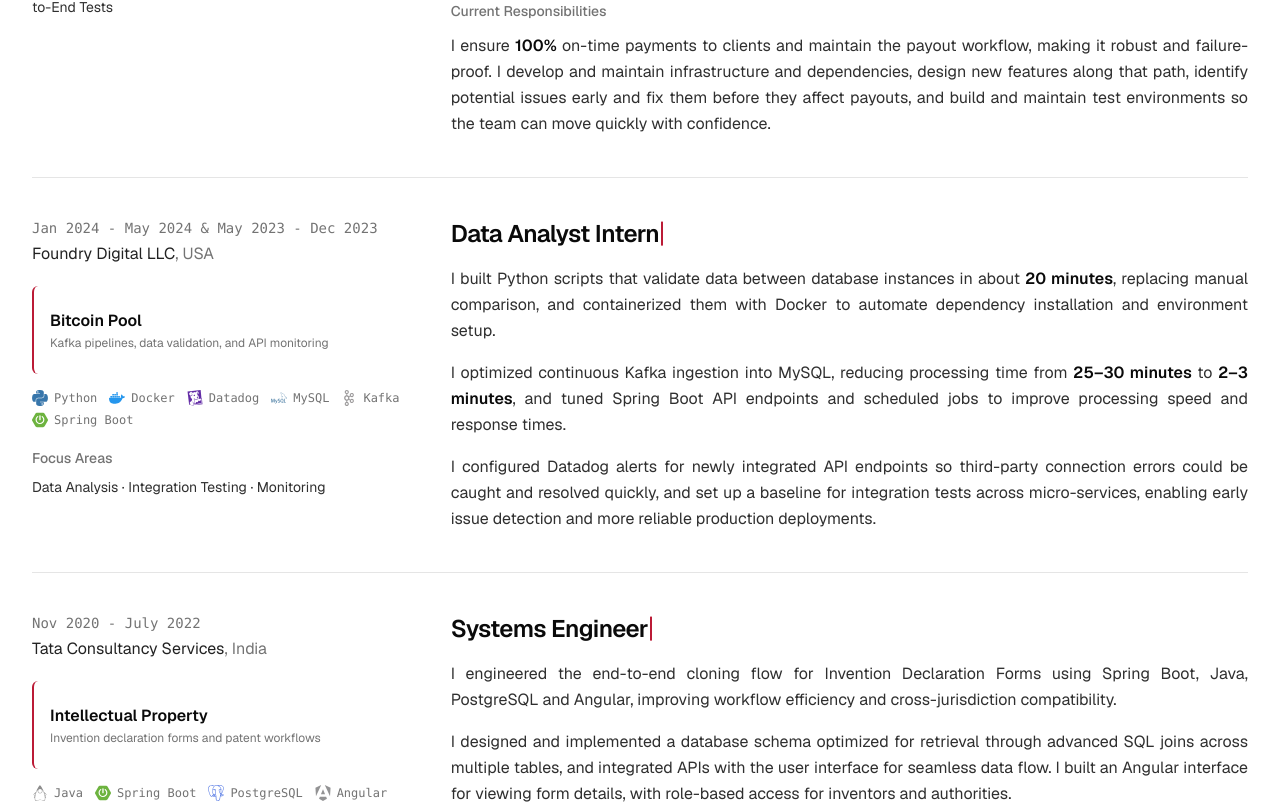
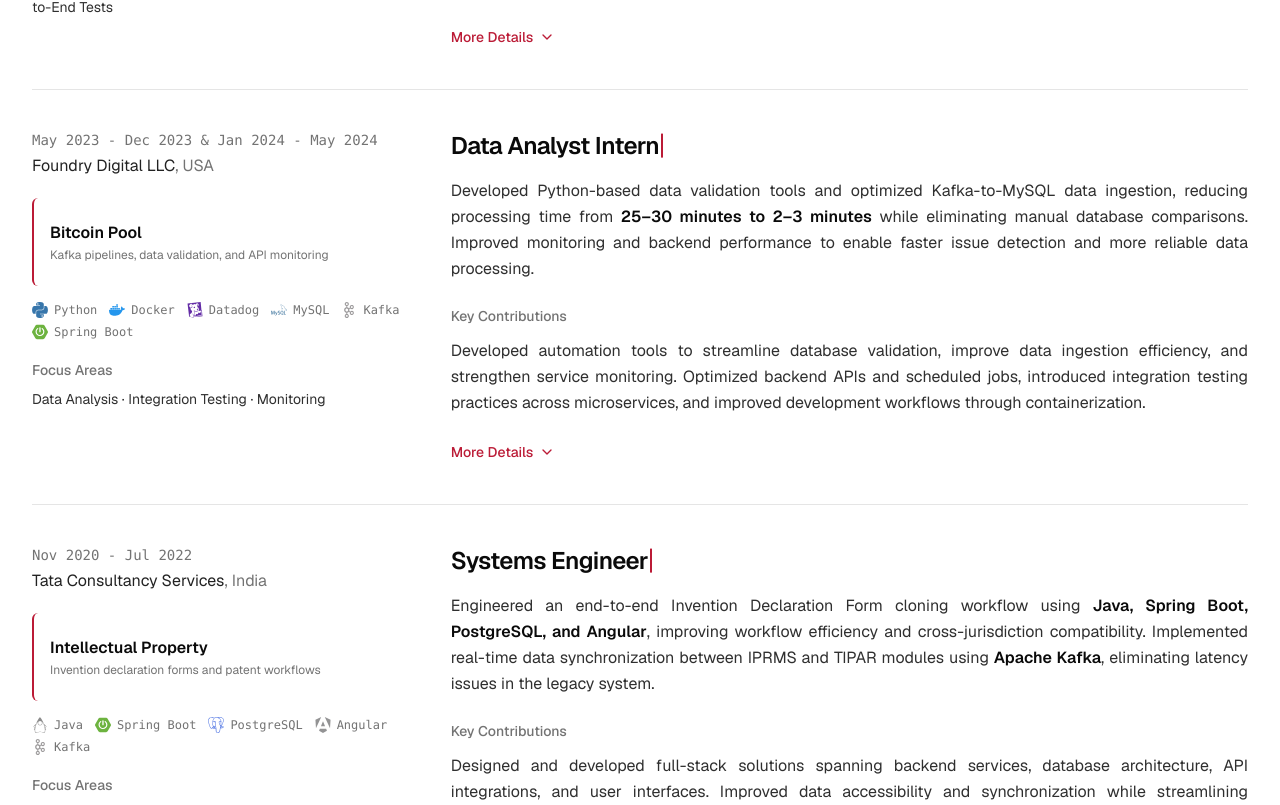
Before and after one commit to comkar893/comkar893.github.io, a Next.js app: page / in a window 1280 px wide. Shown: the part 1532-2337 px from the top of the page. Built offline with nearby package versions, Linux system fonts and the light colour scheme.

Commit message:
Keep Experience Details Focused

```diff
--- a/src/components/cv-item.tsx
+++ b/src/components/cv-item.tsx
@@ -23,7 +23,8 @@ const linkLabel: Record<CvItemProps['type'], string> = {
 };
 
 // Bolds measurable results (percentages, dollar amounts, minutes) so they stand out when scanning.
-const METRIC = /(\$\d[\d,]*|\d+%|\d+–\d+ minutes|\d+ minutes)/g;
+const METRIC =
+  /(100% on-time payments|Bitcoin and Zcash Mining Pools|Business Continuity Plan \(BCP\)|20% compared to the previous year|Java, Spring Boot, PostgreSQL, and Angular|Apache Kafka|\$\d[\d,]*|\d+%|25–30 minutes to 2–3 minutes|\d+–\d+ minutes|\d+ minutes)/g;
 function emphasize(text: string): ReactNode[] {
   return text.split(METRIC).map((part, i) =>
     i % 2 === 1 ? (
@@ -46,6 +47,7 @@ const CvItem: FC<CvItemProps> = ({ item, type }) => {
   const isList = Array.isArray(item.description) && item.description.length > 1;
   const [showCourses, setShowCourses] = useState(false);
   const [showFocus, setShowFocus] = useState(false);
+  const [showDetails, setShowDetails] = useState(false);
   const hasFocus = Boolean((item.tags && item.tags.length > 0) || (item.practices && item.practices.length > 0));
 
   return (
@@ -159,8 +161,45 @@ const CvItem: FC<CvItemProps> = ({ item, type }) => {
 
         {item.responsibilities && (
           <div className="mt-6">
-            <h4 className="text-sm font-medium text-muted-foreground">Current Responsibilities</h4>
+            <h4 className="text-sm font-medium text-muted-foreground">{item.responsibilitiesLabel ?? 'Current Responsibilities'}</h4>
             <p className="mt-3 text-justify leading-relaxed text-foreground/85">{emphasize(item.responsibilities)}</p>
+          </div>
+        )}
+
+        {item.details && (
+          <div className="mt-6">
+            <button
+              type="button"
+              onClick={() => setShowDetails(!showDetails)}
+              aria-expanded={showDetails}
+              aria-controls={`details-${item.id}`}
+              className="inline-flex items-center gap-1.5 rounded-sm text-sm font-medium text-accent underline-offset-4 hover:underline focus-visible:outline-none focus-visible:ring-2 focus-visible:ring-ring"
+            >
+              More Details
+              <ChevronDown className={cn('h-4 w-4 transition-transform duration-200', showDetails && 'rotate-180')} aria-hidden="true" />
+            </button>
+            {showDetails && (
+              <div id={`details-${item.id}`}>
+                {Array.isArray(item.details) ? (
+                  <ul className="mt-4 space-y-3">
+                    {item.details.map((line, index) => (
+                      <li
+                        key={index}
+                        className="relative pl-5 text-justify leading-relaxed text-foreground/85 before:absolute before:left-0 before:top-[0.75em] before:h-px before:w-2.5 before:bg-accent"
+                      >
+                        {emphasize(line)}
+                      </li>
+                    ))}
+                  </ul>
+                ) : (
+                  item.details.split('\n\n').map((paragraph, index) => (
+                    <p key={index} className="mt-4 text-justify leading-relaxed text-foreground/85">
+                      {emphasize(paragraph)}
+                    </p>
+                  ))
+                )}
+              </div>
+            )}
           </div>
         )}
 
--- a/src/components/sections/hero-about-section.tsx
+++ b/src/components/sections/hero-about-section.tsx
@@ -70,7 +70,7 @@ const HeroAboutSection: FC = () => {
             >
               Rochester Institute of Technology
             </a>{' '}
-            and am particularly interested in the finance and crypto domain, where reliable payment systems matter most.
+            and am particularly interested in fintech, where reliable payment systems matter most.
           </p>
 
           <div className="mt-10 flex flex-col gap-3 sm:flex-row">
--- a/src/data/cv.ts
+++ b/src/data/cv.ts
@@ -39,8 +39,10 @@ export interface CvEntry {
   logoAiHint?: string; // Optional: hint for AI image generation if logoUrl is a placeholder
   courses?: CourseDetail[]; // Optional: for education entries
   responsibilities?: string; // Optional: ongoing ownership, shown as one paragraph separate from achievements
+  responsibilitiesLabel?: string; // Optional: heading for the paragraph above. Defaults to "Current Responsibilities".
   domains?: { name: string; detail: string; icons?: SimpleIcon[] }[]; // Optional: areas of work shown as tiles on the left
   highlight?: string; // Optional: a key fact (such as GPA) shown as a tag under the title
+  details?: string | string[]; // Optional: "More Details" dropdown content. A string is paragraphs separated by a blank line; an array is a bullet list.
   typedTitle?: boolean; // Optional: type the title out on scroll, as a feature for the current role
   practices?: string[]; // Optional: methods and concepts, shown separately from tools
 }
@@ -86,9 +88,18 @@ export const experienceData: CvEntry[] = [
     subtitle: 'Foundry Digital LLC',
     period: 'May 2024 - Present',
     description:
-      'I contributed to the launch of the Zcash Mining Pool, focusing on payment workflows and supporting infrastructure, and built a configuration-driven blockchain explorer integration that reduced incidents caused by third-party explorer issues.\n\nI streamlined cryptocurrency payment workflows to achieve 100% on-time payments, cut stored procedure flush times by 50%, and reduced monthly cloud expenses by $20,000 through AWS resource optimization.\n\nI also automated provisioning and deployments for the Bitcoin Mining Pool, and deployed microservices on EKS to handle spikes in processing demand.',
+      'Contributed to the launch of the Zcash Mining Pool, focusing on cryptocurrency payment workflows and supporting infrastructure to ensure reliable payout operations. Improved payment reliability to 100% on-time payments while reducing monthly AWS expenses by $20,000 through resource optimization.',
     responsibilities:
-      'I ensure 100% on-time payments to clients and maintain the payout workflow, making it robust and failure-proof. I develop and maintain infrastructure and dependencies, design new features along that path, identify potential issues early and fix them before they affect payouts, and build and maintain test environments so the team can move quickly with confidence.',
+      'Own and maintain critical cryptocurrency payout workflows across both Bitcoin and Zcash Mining Pools, ensuring reliable and timely client payments. Develop and improve supporting infrastructure, build new payment capabilities, proactively identify and resolve potential production issues, and maintain test environments to enable confident and efficient feature delivery.',
+    details: [
+      'Designed and developed a configuration-driven blockchain explorer integration, decoupling third-party dependencies and reducing incidents caused by external explorer issues.',
+      'Tested and documented the Business Continuity Plan (BCP) for the Bitcoin Mining Pool, automating infrastructure provisioning with Terraform and application deployments through CI/CD pipelines, reducing execution time by 20% compared to the previous year.',
+      'Deployed microservices and supporting dependencies on AWS EKS to handle spikes in processing demand.',
+      'Identified and optimized database bottlenecks, reducing stored procedure flush execution times by 50%.',
+      'Analyzed AWS resource utilization and eliminated redundant resources, reducing monthly cloud expenses by $20,000 while maintaining performance.',
+      'Designed production-like test environments for cryptocurrency payment workflows and developed backend solutions in Spring Boot, including API migrations, cross-application integrations, and failover mechanisms.',
+      'Contributed to platform security improvements and infrastructure reliability.',
+    ],
     location: 'USA',
     domains: [
       { name: 'Crypto Payments', detail: 'Bitcoin and Zcash payment workflows', icons: [siBitcoin, siZcash] },
@@ -103,9 +114,19 @@ export const experienceData: CvEntry[] = [
     title: 'Data Analyst Intern',
     typedTitle: true,
     subtitle: 'Foundry Digital LLC',
-    period: 'Jan 2024 - May 2024 & May 2023 - Dec 2023',
+    period: 'May 2023 - Dec 2023 & Jan 2024 - May 2024',
     description:
-      'I built Python scripts that validate data between database instances in about 20 minutes, replacing manual comparison, and containerized them with Docker to automate dependency installation and environment setup.\n\nI optimized continuous Kafka ingestion into MySQL, reducing processing time from 25–30 minutes to 2–3 minutes, and tuned Spring Boot API endpoints and scheduled jobs to improve processing speed and response times.\n\nI configured Datadog alerts for newly integrated API endpoints so third-party connection errors could be caught and resolved quickly, and set up a baseline for integration tests across micro-services, enabling early issue detection and more reliable production deployments.',
+      'Developed Python-based data validation tools and optimized Kafka-to-MySQL data ingestion, reducing processing time from 25–30 minutes to 2–3 minutes while eliminating manual database comparisons. Improved monitoring and backend performance to enable faster issue detection and more reliable data processing.',
+    responsibilitiesLabel: 'Key Contributions',
+    responsibilities:
+      'Developed automation tools to streamline database validation, improve data ingestion efficiency, and strengthen service monitoring. Optimized backend APIs and scheduled jobs, introduced integration testing practices across microservices, and improved development workflows through containerization.',
+    details: [
+      'Built Python scripts to validate data across database instances, reducing comparison time to approximately 20 minutes and eliminating manual validation. Containerized the scripts with Docker to automate dependency installation and environment setup.',
+      'Optimized continuous Kafka-to-MySQL data ingestion, reducing processing time from 25–30 minutes to 2–3 minutes.',
+      'Configured automated Datadog alerts for newly integrated API endpoints in scheduled jobs, enabling faster detection and resolution of third-party API connectivity issues.',
+      'Optimized Spring Boot API endpoints and scheduled jobs by identifying and resolving bugs, improving processing speed and response times.',
+      'Established a baseline for integration testing across multiple microservices, enabling consistent local testing, early issue detection, and more reliable production deployments.',
+    ],
     location: 'USA',
     domains: [{ name: 'Bitcoin Pool', detail: 'Kafka pipelines, data validation, and API monitoring' }],
     tags: ['Python', 'Docker', 'Datadog', 'MySQL', 'Kafka', 'Spring Boot'],
@@ -118,9 +139,19 @@ export const experienceData: CvEntry[] = [
     title: 'Systems Engineer',
     typedTitle: true,
     subtitle: 'Tata Consultancy Services',
-    period: 'Nov 2020 - July 2022',
+    period: 'Nov 2020 - Jul 2022',
     description:
-      'I engineered the end-to-end cloning flow for Invention Declaration Forms using Spring Boot, Java, PostgreSQL and Angular, improving workflow efficiency and cross-jurisdiction compatibility.\n\nI designed and implemented a database schema optimized for retrieval through advanced SQL joins across multiple tables, and integrated APIs with the user interface for seamless data flow. I built an Angular interface for viewing form details, with role-based access for inventors and authorities.\n\nI also used Kafka to synchronize data in real time between IPRMS and TIPAR modules, eliminating latency issues in the legacy system.',
+      'Engineered an end-to-end Invention Declaration Form cloning workflow using Java, Spring Boot, PostgreSQL, and Angular, improving workflow efficiency and cross-jurisdiction compatibility. Implemented real-time data synchronization between IPRMS and TIPAR modules using Apache Kafka, eliminating latency issues in the legacy system.',
+    responsibilitiesLabel: 'Key Contributions',
+    responsibilities:
+      'Designed and developed full-stack solutions spanning backend services, database architecture, API integrations, and user interfaces. Improved data accessibility and synchronization while streamlining workflows for inventors and authorities.',
+    details: [
+      'Designed and implemented an end-to-end cloning workflow for Invention Declaration Forms, addressing existing system limitations and improving cross-jurisdiction compatibility.',
+      'Developed backend services using Java and Spring Boot, integrating APIs with Angular interfaces to enable seamless data flow.',
+      'Designed and implemented a PostgreSQL database schema, optimizing data retrieval through advanced SQL joins across multiple tables.',
+      'Implemented real-time data synchronization using Apache Kafka between IPRMS and TIPAR modules, eliminating latency issues in the legacy system.',
+      'Developed an Angular interface for viewing Invention Declaration Form details, implementing role-based access for inventors and authorities to improve usability and accessibility.',
+    ],
     location: 'India',
     domains: [{ name: 'Intellectual Property', detail: 'Invention declaration forms and patent workflows' }],
     tags: ['Java', 'Spring Boot', 'PostgreSQL', 'Angular', 'Kafka'],
```
